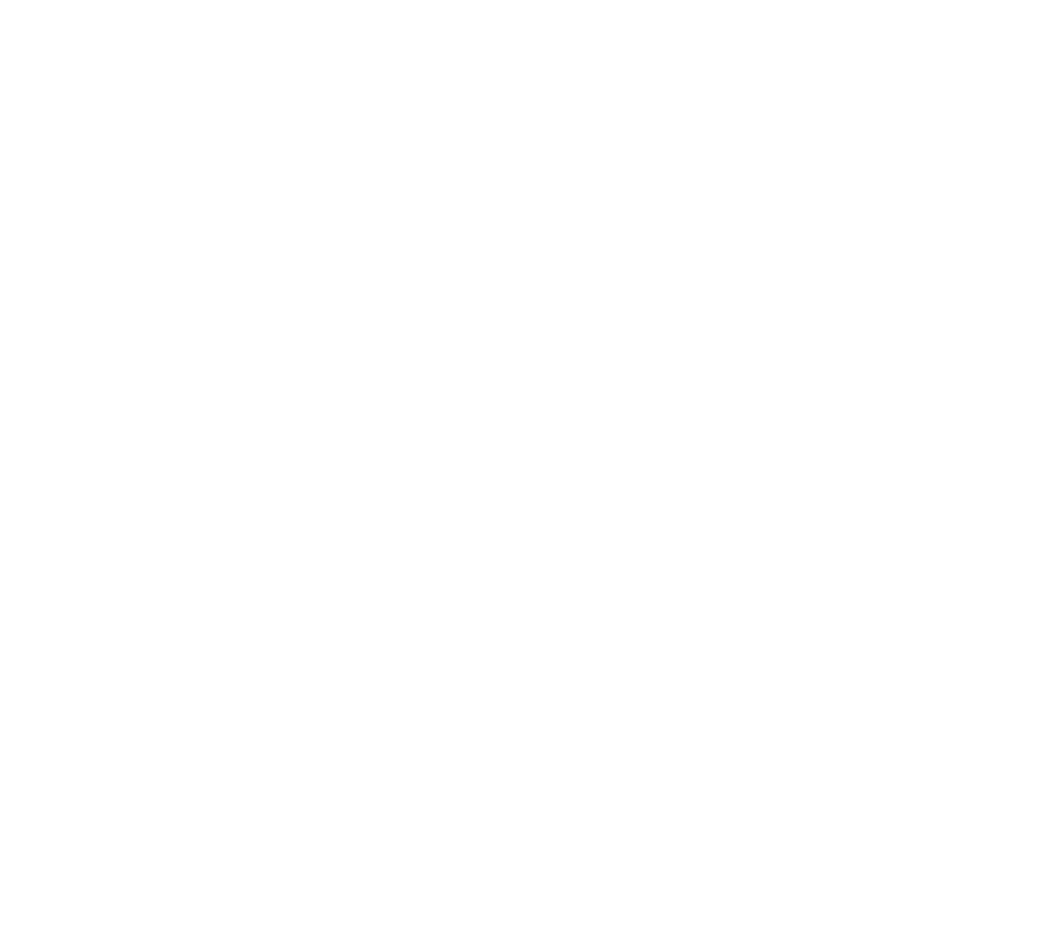
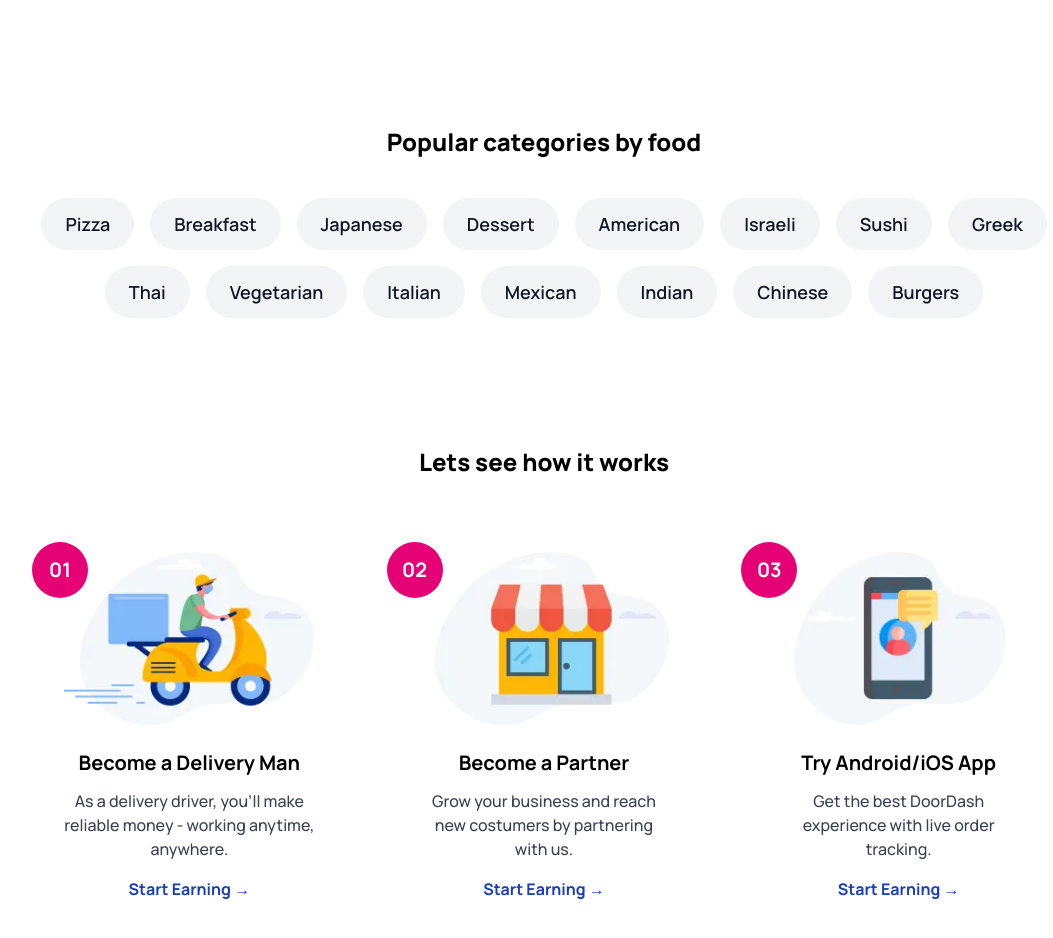
Before and after one commit to KRyderTR/food_landing, a Next.js app: page / in a window 1280 px wide. Shown: the part 1826-2764 px from the top of the page, without its empty margins (96-1149 px from the left). Before the commit the page ends 1888 px from the top, so only its background shows below. Built offline with nearby package versions, Linux system fonts and the light colour scheme.

Commit message:
how-it-works-section-complete

```diff
--- /dev/null
+++ b/components/Home/Category/Category.tsx
@@ -0,0 +1,29 @@
+import { categories } from "@/constant/categories";
+import React from "react";
+
+const Category = () => {
+  return (
+    <div className="pt-16 pb-16">
+      <h1 className="text-xl sm:text-2xl text-center font-extrabold">
+        Popular categories by food
+      </h1>
+
+      <div className="w-[80%] mx-auto mt-10">
+        <div className="flex flex-wrap gap-4 justify-center">
+          {categories.map((category, index) => {
+            return (
+              <span
+                key={index}
+                className="px-6 py-3 rounded-full cursor-pointer hover:bg-emerald-600 hover:text-white transition-all duration-300 bg-gray-100 dark:bg-gray-800 dark:text-white text-gray-900 font-semibold text-lg"
+              >
+                {category.name}
+              </span>
+            );
+          })}
+        </div>
+      </div>
+    </div>
+  );
+};
+
+export default Category;
--- a/components/Home/Hero/Hero.tsx
+++ b/components/Home/Hero/Hero.tsx
@@ -29,13 +29,13 @@ const Hero = () => {
                 placeholder="Enter your address"
                 className="flex-1 px-2 text-sm text-black bg-transparent outline-none h-full"
               />
-              <button className="bg-gray-900 text-white px-4 h-full hover:bg-gray-800 flex items-center justify-center cursor-pointer">
+              <button className="bg-gray-900 dark:bg-blue-950 text-white px-4 h-full hover:bg-gray-800 dark:hover:bg-blue-900 flex items-center justify-center cursor-pointer">
                 <FaLocationArrow className="w-4 h-4" />
               </button>
             </div>
           </div>
           {/* Download text */}
-          <p className="text-gray-700 dark:to-gray-400 text-sm mb-6">
+          <p className="text-gray-700 dark:text-gray-400 text-sm mb-6">
             Apps Available to download on
           </p>
           {/* App store button */}
--- a/components/Home/Home.tsx
+++ b/components/Home/Home.tsx
@@ -1,11 +1,15 @@
 import React from "react";
 import Hero from "./Hero/Hero";
 import Restaurant from "./Restaurant/Restaurant";
+import Category from "./Category/Category";
+import HowItWork from "./HowItWork/HowItWork";
 
 const Home = () => {
   return <div className="overflow-hidden">
     <Hero />
     <Restaurant />
+    <Category />
+    <HowItWork />
   </div>;
 };
 
--- /dev/null
+++ b/components/Home/HowItWork/HowItWork.tsx
@@ -0,0 +1,21 @@
+import React from "react";
+import HowItWorkCard from "./HowItWorkCard";
+import { howItWorksData } from "@/constant/how-it-works-data";
+
+const HowItWork = () => {
+  return (
+    <div className="pt-16 pb-16">
+      <h1 className="text-xl sm:text-2xl text-center font-extrabold">
+        Lets see how it works
+      </h1>
+
+      <div className="w-[80%] mx-auto mt-16 grid grid-cols-1 md:grid-cols-2 xl:grid-cols-3 gap-10">
+        {howItWorksData.map((data) => (
+            <HowItWorkCard key={data.num} num={data.num} image={data.image} title={data.title} description={data.description} />
+        ))}
+      </div>
+    </div>
+  );
+};
+
+export default HowItWork;
--- /dev/null
+++ b/components/Home/HowItWork/HowItWorkCard.tsx
@@ -0,0 +1,44 @@
+import Image from "next/image";
+import React from "react";
+
+type HowItWorkCardProps = {
+  num: string;
+  image: string;
+  title: string;
+  description: string;
+};
+
+const HowItWorkCard = ({
+  num,
+  image,
+  title,
+  description,
+}: HowItWorkCardProps) => {
+  return (
+    <div className="relative">
+      <Image
+        src={image}
+        alt="img"
+        width={250}
+        height={250}
+        className="object-contain mx-auto"
+      />
+
+      <div className="w-14 h-14 bg-pink-600 text-white text-xl font-bold flex items-center justify-center flex-col absolute top-0 left-0 rounded-full">
+        {num}
+      </div>
+
+      <h1 className="mt-6 text-lg sm:text-xl font-bold text-center">{title}</h1>
+
+      <p className="text-center sm:w-[80%] mx-auto text-gray-700 dark:text-gray-300 mt-3 font-medium">
+        {description}
+      </p>
+
+      <p className="mt-4 text-base font-bold text-blue-800 dark:text-blue-400 hover:text-blue-600 transition-all duration-150 cursor-pointer text-center">
+        Start Earning &rarr;
+      </p>
+    </div>
+  );
+};
+
+export default HowItWorkCard;
--- /dev/null
+++ b/constant/categories.ts
@@ -0,0 +1,17 @@
+export const categories = [
+  { name: "Pizza" },
+  { name: "Breakfast" },
+  { name: "Japanese" },
+  { name: "Dessert" },
+  { name: "American" },
+  { name: "Israeli" },
+  { name: "Sushi" },
+  { name: "Greek" },
+  { name: "Thai" },
+  { name: "Vegetarian" },
+  { name: "Italian" },
+  { name: "Mexican" },
+  { name: "Indian" },
+  { name: "Chinese" },
+  { name: "Burgers" },
+];
--- /dev/null
+++ b/constant/how-it-works-data.ts
@@ -0,0 +1,20 @@
+export const howItWorksData = [
+    {
+        num: "01",
+        image: "/images/w1.png",
+        title: "Become a Delivery Man",
+        description: "As a delivery driver, you'll make reliable money - working anytime, anywhere.",
+    },
+    {
+        num: "02",
+        image: "/images/w2.png",
+        title: "Become a Partner",
+        description: "Grow your business and reach new costumers by partnering with us.",
+    },
+    {
+        num: "03",
+        image: "/images/w3.png",
+        title: "Try Android/iOS App",
+        description: "Get the best DoorDash experience with live order tracking.",
+    },
+]
```
